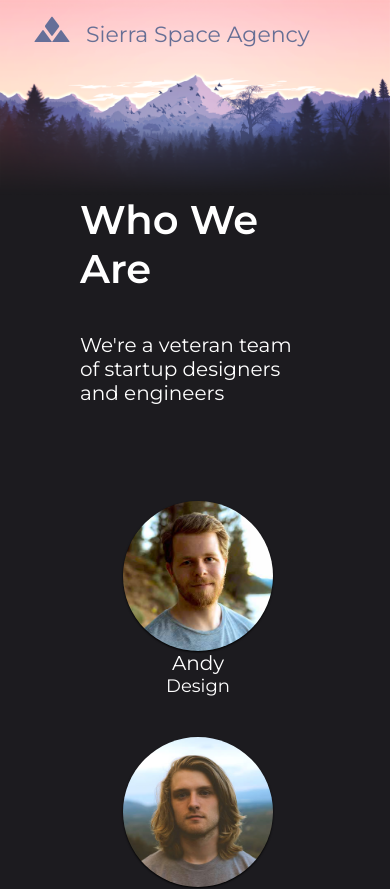
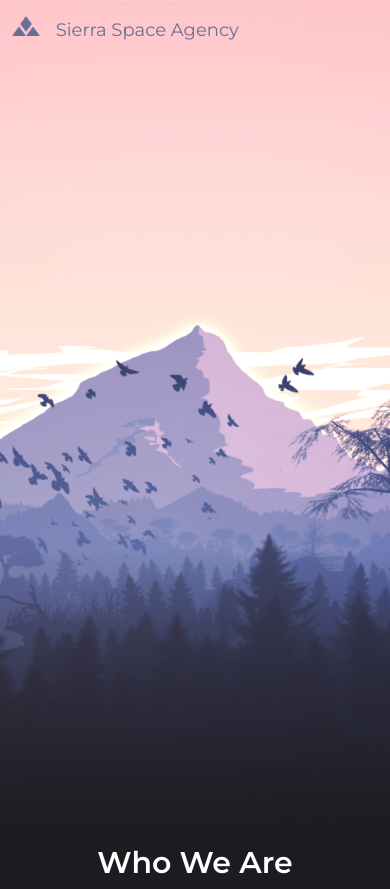
Before and after one commit to SierraSpaceAgency/sierraspaceagency.github.io, a React (Create React App) app: page / in a window 390 px wide. Shown: the top 889 px of the page. Built offline with nearby package versions, Linux system fonts and the light colour scheme.

Commit message:
Mobilizes a bit.

```diff
--- a/src/App.css
+++ b/src/App.css
@@ -6,6 +6,7 @@
 }
 
 .RocketBoosterImage {
+  visibility: visible;
   position: absolute;
   bottom: 0px;
   left: 10%;
@@ -40,3 +41,26 @@
 .hidden {
   visibility: hidden;
 }
+
+/* MOBILE LAYOUT */
+@media (max-width: 1023px) {
+
+  .RocketBoosterImage {
+    visibility: hidden;
+  }
+
+  .RocketImage {
+    visibility: hidden;
+    position: absolute;
+    bottom: 120px;
+    left: calc(10% - 15px);
+  }
+
+  .RocketImageLaunch {
+    visibility: hidden;
+    position: absolute;
+    bottom: 120px;
+    left: calc(10% - 15px);
+  }
+
+}
--- a/src/components/HomePageComponent.css
+++ b/src/components/HomePageComponent.css
@@ -1,10 +1,13 @@
 .HomePage {
   width: 100%;
+  height: 100vh;
   background-size: cover;
   display: flex;
   flex-direction: column;
   position: relative;
-  overflow: hidden;
+  background-image: url('../images/faded-sierra-mountains.png');
+  background-position: center;
+  background-size: cover;
 }
 
 header {
@@ -12,10 +15,7 @@ header {
   flex-direction: row;
   align-items: baseline;
   justify-content: flex-start;
-  position: absolute;
-  top: 0;
-  left: 0;
-  padding: 16px;
+  padding: 16px 3%;
 }
 
 p {
@@ -23,16 +23,10 @@ p {
   padding: 0;
 }
 
-.SSAImage {
-  width: 100%;
-  height: auto;
-}
-
 .SSALogo {
   width: 36px;
   height: auto;
   margin-right: 16px;
-  margin-left: 18px;
 }
 
 .SSATitle {
@@ -68,3 +62,20 @@ p {
   width: 100%;
   flex: 1;
 }
+
+/* MOBILE LAYOUT */
+@media (max-width: 1023px) {
+
+  .SSALogo {
+    width: 28px;
+    height: auto;
+    margin-right: 16px;
+  }
+
+  .SSATitle {
+    font-size: 18px;
+    color: #676f95;
+    flex: 1;
+  }
+
+}
--- a/src/components/HomePageComponent.js
+++ b/src/components/HomePageComponent.js
@@ -7,7 +7,6 @@ const HomePageComponent = (props) => (
       <img className = "SSALogo" src = "ssa-logo.png" alt = "SSA Logo"></img>
       <p className = "SSATitle">Sierra Space Agency</p>
     </header>
-    <img className = "SSAImage" src = "faded-sierra-mountains.png"/>
   </section>
 )
 
--- a/src/components/PeoplePageComponent.css
+++ b/src/components/PeoplePageComponent.css
@@ -70,3 +70,16 @@
   font-size: 18px;
   text-align: center;
 }
+
+/* MOBILE LAYOUT */
+@media (max-width: 1023px) {
+  .PeoplePageTitle {
+    font-size: 30px;
+  }
+
+  .PeoplePageText {
+    color: #FFFFFF;
+    font-size: 18px;
+    text-align: left;
+  }
+}
--- a/src/components/WorkPageComponent.css
+++ b/src/components/WorkPageComponent.css
@@ -15,7 +15,7 @@
   display: flex;
   flex-direction: column;
   align-items: center;
-  margin: 120px;
+  margin: 120px 10%;
 }
 
 .WorkPageTitle {
@@ -41,3 +41,19 @@
   border-radius: 50%;
   background-color: pink;
 }
+
+/* MOBILE LAYOUT */
+@media (max-width: 1023px) {
+  .WorkPageTitle {
+    color: #FFFFFF;
+    font-size: 30px;
+    font-weight: 700;
+    margin-bottom: 40px;
+    text-align: left;
+  }
+
+  .WorkPageText {
+    color: #FFFFFF;
+    font-size: 18px;
+  }
+}
```
Also changed, not shown: src/images/faded-sierra-mountains.png (renamed from public/faded-sierra-mountains.png).
